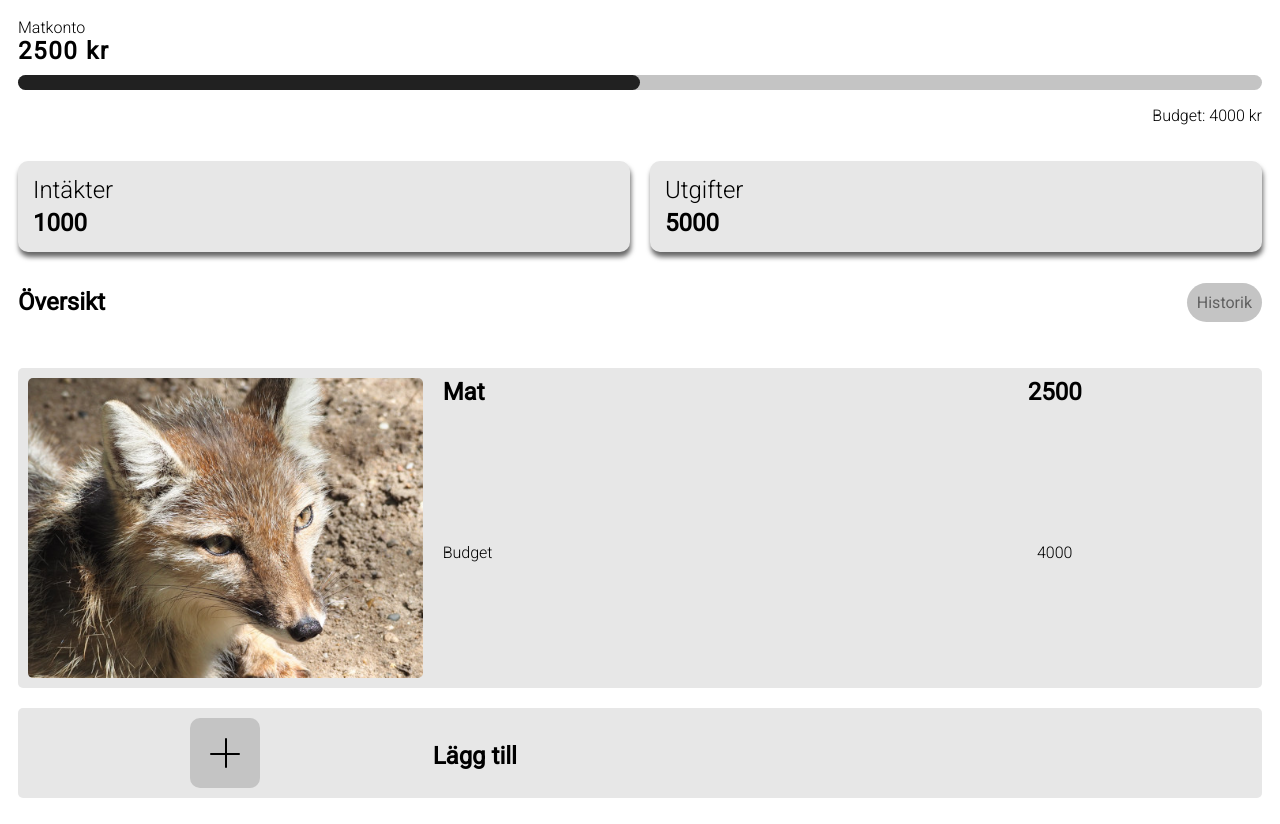
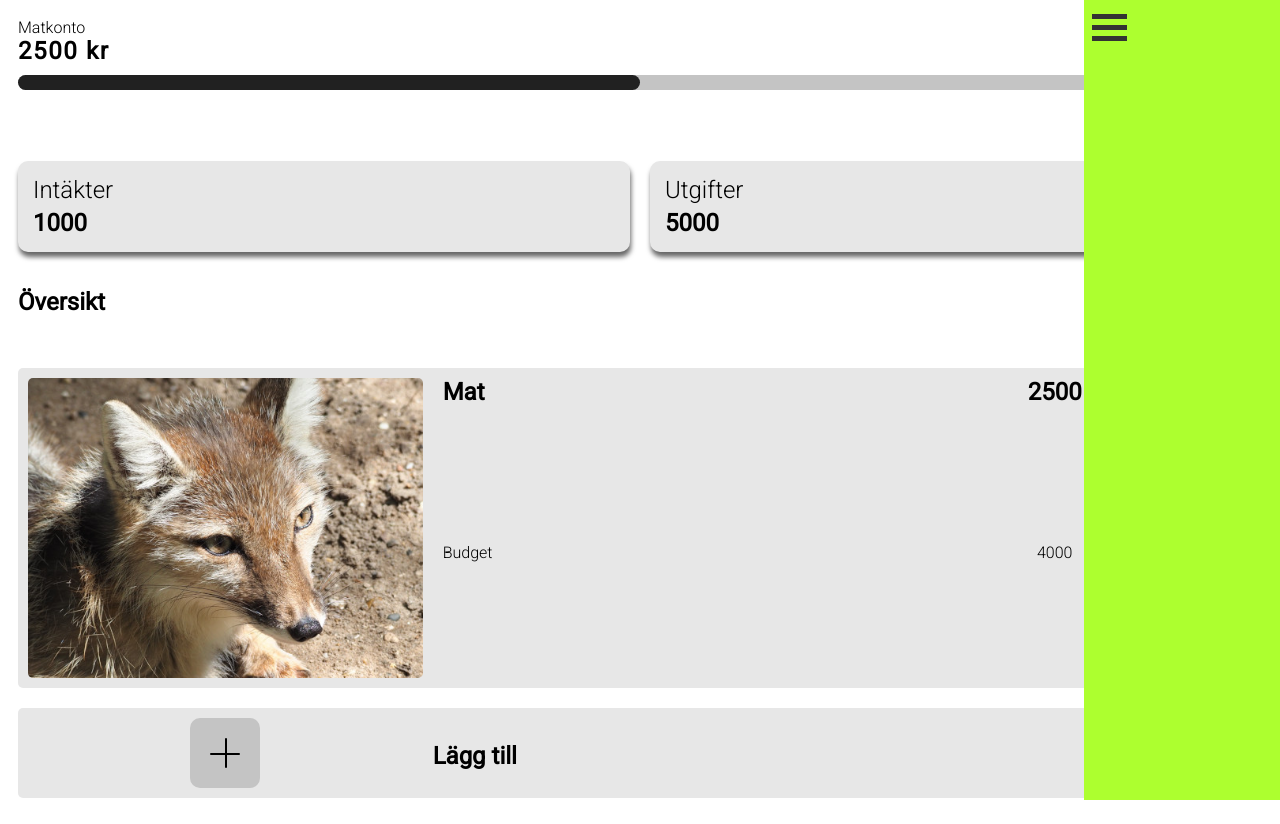
Before and after one commit to Markus-Simonsen-ITHS/JavaScript-med-ramverk-laboration-3, a Vue app in the folder deg/: page / in a window 1280 px wide. Built offline with nearby package versions, Linux system fonts and the light colour scheme; no server answers.

Commit message:
Added back navbar

```diff
--- a/deg/src/App.vue
+++ b/deg/src/App.vue
@@ -1,9 +1,9 @@
 <script>
-  //import NavBar from './components/navbar/NavBar.vue'
+  import NavBar from './components/navbar/NavBar.vue'
 
   export default {
     components: {
-      /*NavBar*/
+      NavBar
     }
   }
 </script>
@@ -11,7 +11,7 @@
 <template>
   <nav />
   <main>
-    <!-- <NavBar /> -->
+    <NavBar />
     <RouterView />
   </main>
 </template>
```
